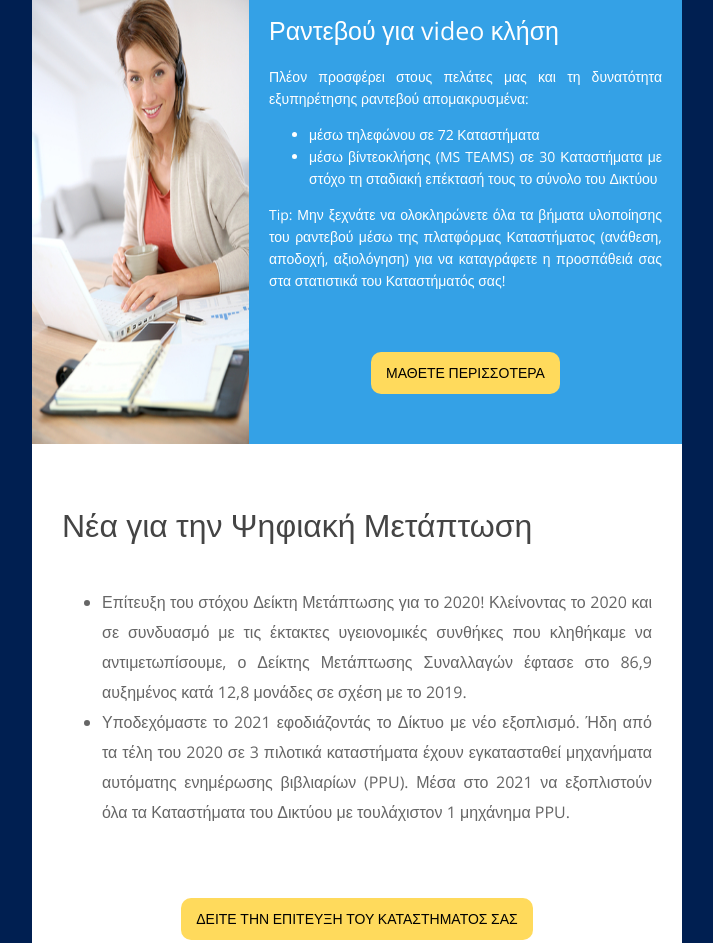
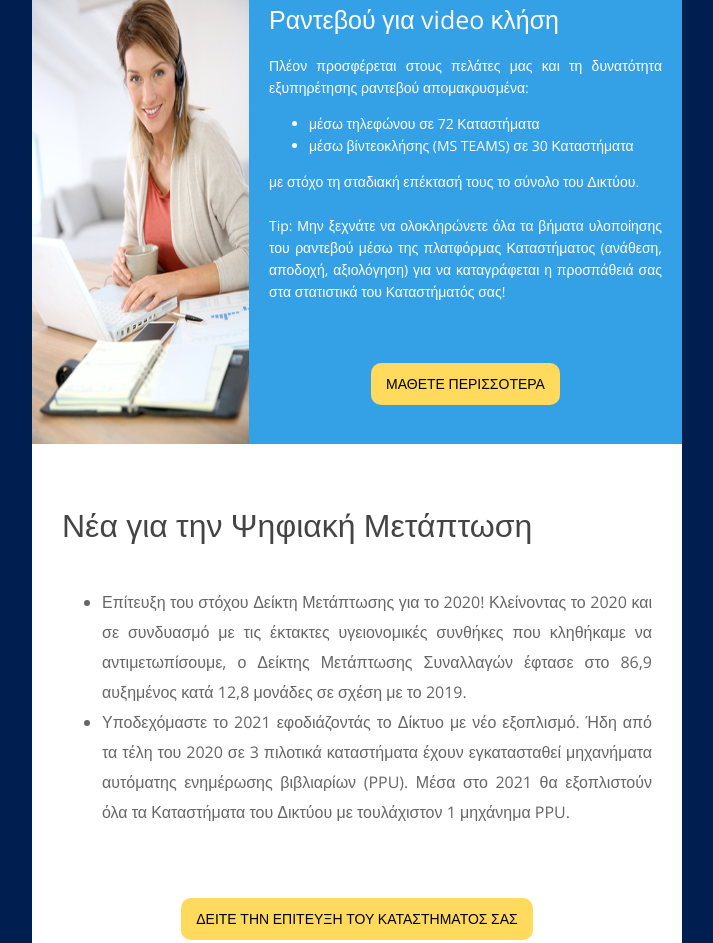
Before and after one commit to weirdapps/newsletter, a plain HTML site: page index.html in a window 1280 px wide. Shown: the part 2586-3529 px from the top of the page, without its empty margins (283-996 px from the left). Drawn offline with nearby package versions, Linux system fonts and the light colour scheme.

Commit message:
fixed typos

```diff
--- a/index.html
+++ b/index.html
@@ -339,7 +339,7 @@
 																				από
 																				τον αυτόματο υπολογισμό περιγράφονται
 																				στην
-																				εγκύκλιο 133/2020
+																				εγκύκλιο 133/2020.
 																			</p>
 																		</td>
 																	</tr>
@@ -455,7 +455,7 @@
 																				πλέον παρακολουθείται διακριτά στον
 																				Στόχο 10, ενώ η μετάπτωση συναλλαγών
 																				(Στόχος 10 μέχρι 31.12.2020) έχει
-																				ενταχθεί στον Στόχο 9 Προϊόντα Αιχμής
+																				ενταχθεί στον Στόχο 9 Προϊόντα Αιχμής.
 																			</p>
 
 
@@ -868,23 +868,27 @@
 																	<tr>
 																		<td class="text white pb20"
 																			style="font-family: 'Open Sans', sans-serif; font-size:14px; line-height:22px; text-align:justify; color:#ffffff; padding-bottom:20px;">
-																			<p>Πλέον προσφέρει στους πελάτες μας και τη
+																			<p>Πλέον προσφέρεται στους πελάτες μας και
+																				τη
 																				δυνατότητα εξυπηρέτησης ραντεβού
 																				απομακρυσμένα:
 																			<ul>
 																				<li>μέσω τηλεφώνου σε 72 Καταστήματα
 																				</li>
 																				<li>μέσω βίντεοκλήσης (MS TEAMS) σε 30
-																					Καταστήματα με στόχο τη σταδιακή
-																					επέκτασή τους το σύνολο του Δικτύου
+																					Καταστήματα
 																				</li>
+
 																			</ul>
+																			<p>με στόχο τη σταδιακή
+																				επέκτασή τους το σύνολο του Δικτύου.
 																			</p>
-
+																			</p>
+																			<br>
 																			<p> Tip: Μην ξεχνάτε να ολοκληρώνετε όλα τα
 																				βήματα υλοποίησης του ραντεβού μέσω της
 																				πλατφόρμας Καταστήματος (ανάθεση,
-																				αποδοχή, αξιολόγηση) για να καταγράφετε
+																				αποδοχή, αξιολόγηση) για να καταγράφεται
 																				η προσπάθειά σας στα στατιστικά του
 																				Καταστήματός σας!
 																			</p>
@@ -1005,7 +1009,7 @@
 																		πιλοτικά
 																		καταστήματα έχουν εγκατασταθεί μηχανήματα
 																		αυτόματης
-																		ενημέρωσης βιβλιαρίων (PPU). Μέσα στο 2021 να
+																		ενημέρωσης βιβλιαρίων (PPU). Μέσα στο 2021 θα
 																		εξοπλιστούν όλα τα Καταστήματα του Δικτύου με
 																		τουλάχιστον 1 μηχάνημα PPU.
 
```
